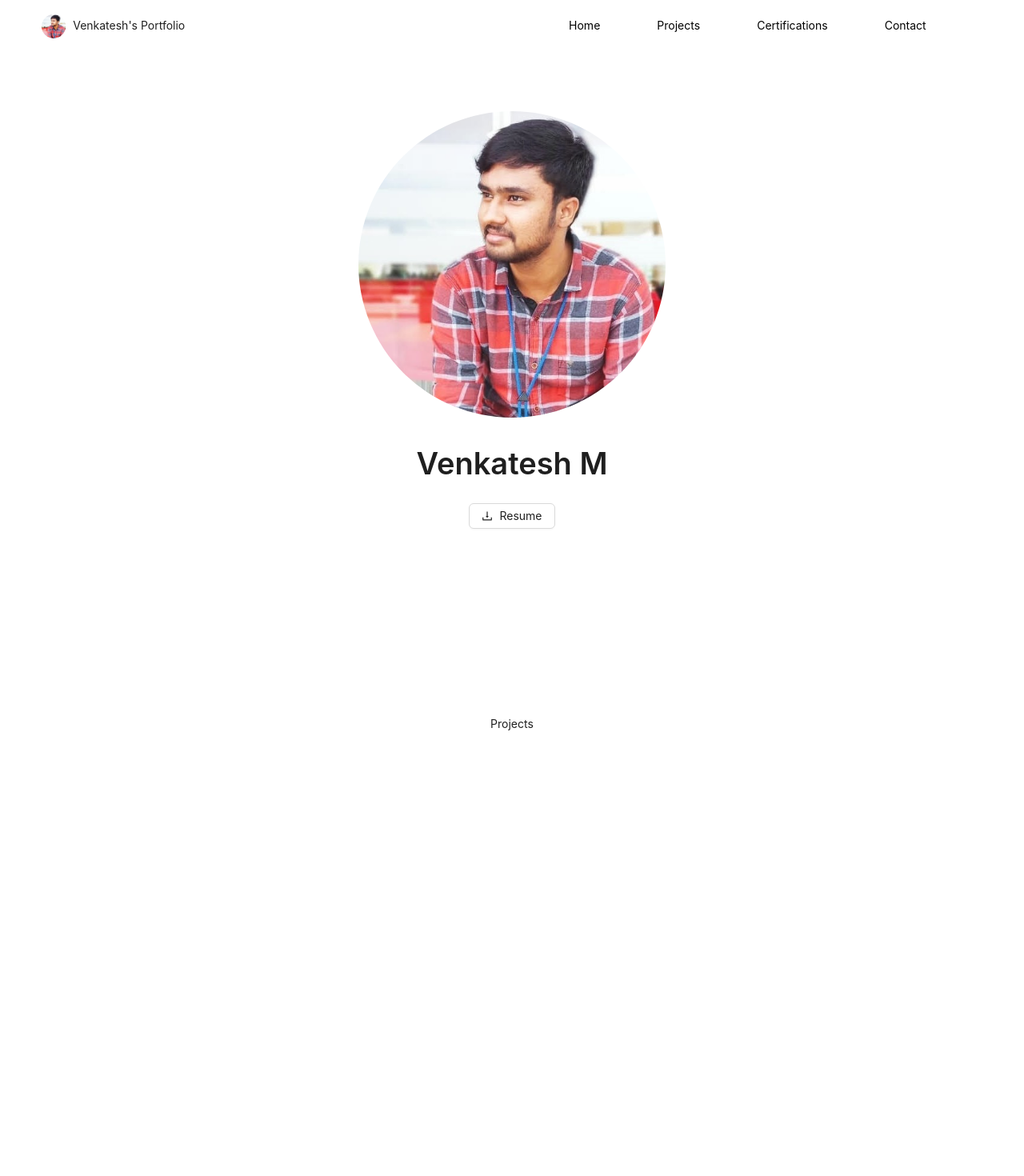
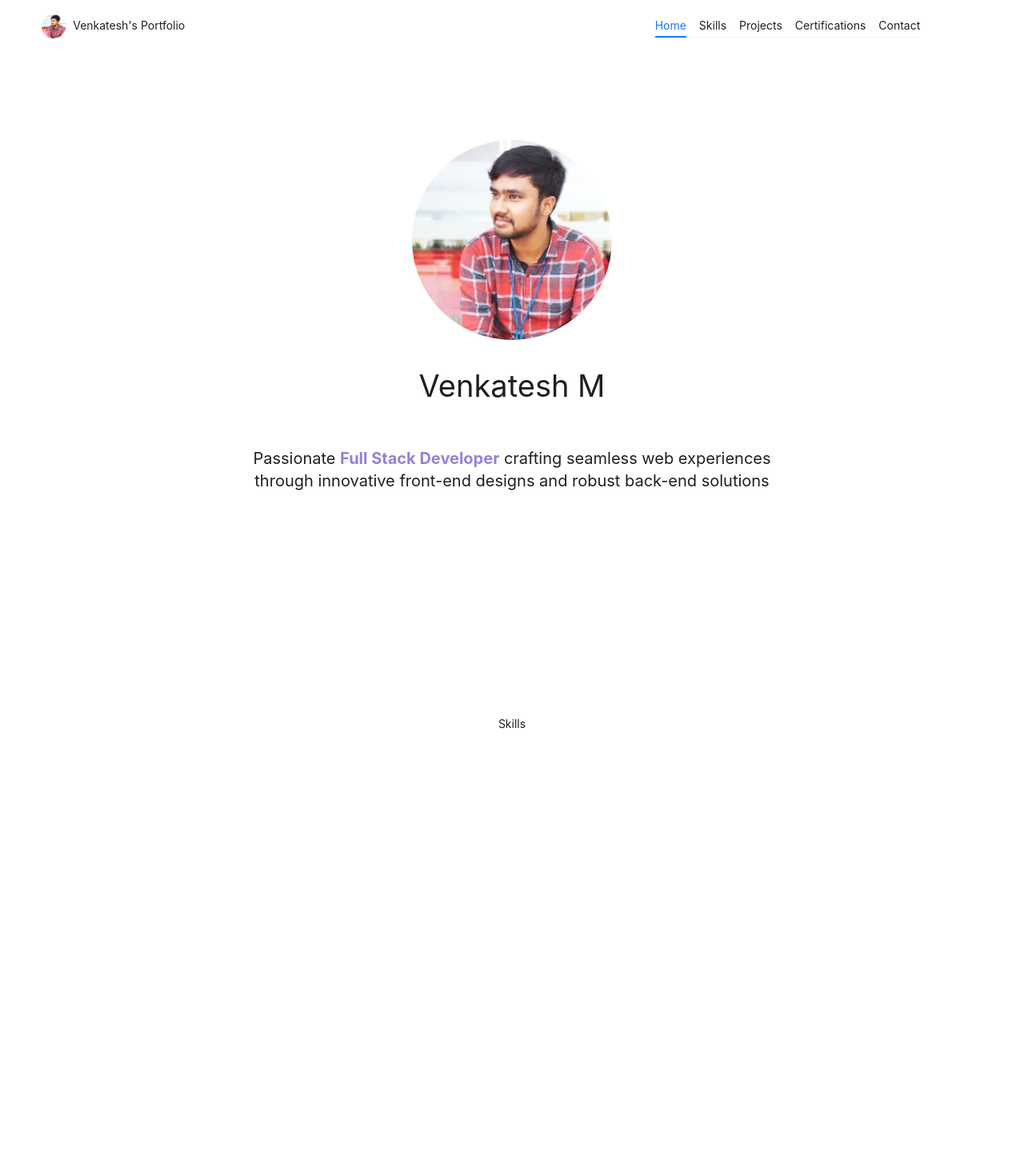
Before and after one commit to Venkate5h/venkatesh-portfolio, a React (Create React App) app: page / in a window 1280 px wide. Shown: the top 1470 px of the page at 80% size. Built offline with nearby package versions, Linux system fonts and the light colour scheme.

Commit message:
updating landing container

```diff
--- a/src/App.css
+++ b/src/App.css
@@ -13,7 +13,7 @@
 }
 
 .profile {
-  width: 75%;
+  width: 250px;
   border-radius: 50%;
   opacity: 0.9;
 }
--- a/src/App.js
+++ b/src/App.js
@@ -1,25 +1,28 @@
-import { Avatar, Col, Layout, Row, Space, Typography } from 'antd';
+import { Anchor, Avatar, Col, Layout, Row, Space, Typography } from 'antd';
 import Home from './components/Home';
 import Projects from './components/Projects';
 import Certifications from './components/Certifications';
 import Contact from './components/Contact';
+import Skills from './components/Skills';
+import profilePhoto from './assets/profile_photo.jpg';
 import './App.css';
-import profilePhoto from './assets/profile_photo.jpg';
+
 const { Content, Header } = Layout;
 
 const items = [
   { key: 'home', href: "#home", title: 'Home', component: Home },
+  { key: 'skills', href: "#skills", title: 'Skills', component: Skills },
   { key: 'projects', href: "#projects", title: 'Projects', component: Projects },
   { key: 'certifications', href: "#certifications", title: 'Certifications', component: Certifications },
   { key: 'contact', href: "#contact", title: 'Contact', component: Contact }
-]
+];
 
 function App() {
   return (
     <Layout>
       <Header>
         <Row align={'middle'}>
-          <Col span={12}>
+          <Col xs={0} md={14}>
             <Space>
               <Avatar src={profilePhoto} />
               <Typography>
@@ -27,15 +30,9 @@ function App() {
               </Typography>
             </Space>
           </Col>
-          <Col span={12}>
-            <Row justify={'space-evenly'}>
-              {
-                items.map((item) =>
-                  <a key={item.key} href={item.href}>
-                    {item.title}
-                  </a>
-                )
-              }
+          <Col xs={24} md={10} align="center">
+            <Row justify="center">
+              <Anchor items={items} direction="horizontal" affix={false} />
             </Row>
           </Col>
         </Row>
--- a/src/components/Home.js
+++ b/src/components/Home.js
@@ -1,6 +1,5 @@
-import { Button, Col, Row, Space, Typography } from "antd";
+import { Col, Row, Space, Typography } from "antd";
 import profilePhoto from '../assets/profile_photo.jpg';
-import { DownloadOutlined } from "@ant-design/icons";
 
 const Home = () => {
     return (
@@ -19,12 +18,13 @@ const Home = () => {
                         alt="profile"
                         className="profile" />
                     <Space direction="vertical">
-                        <Typography.Title>
+                        <Typography.Title level={1} style={{ fontWeight: 400 }}>
                             Venkatesh M
                         </Typography.Title>
-                        <Button>
-                            <DownloadOutlined /> Resume
-                        </Button>
+                        <Typography.Title level={4} style={{ fontWeight: 400 }}>
+                            Passionate <b style={{ color: 'slateblue', opacity: 0.75 }}>Full Stack Developer</b> crafting seamless web experiences <br />
+                            through innovative front-end designs and robust back-end solutions
+                        </Typography.Title>
                     </Space>
                 </Space>
             </Col>
--- /dev/null
+++ b/src/components/Skills.js
@@ -0,0 +1,15 @@
+import { Row } from "antd";
+
+const Skills = () => {
+    return (
+        <Row
+            id="skills"
+            className="container"
+            justify="center"
+        >
+            Skills
+        </Row>
+    )
+}
+
+export default Skills;
```
